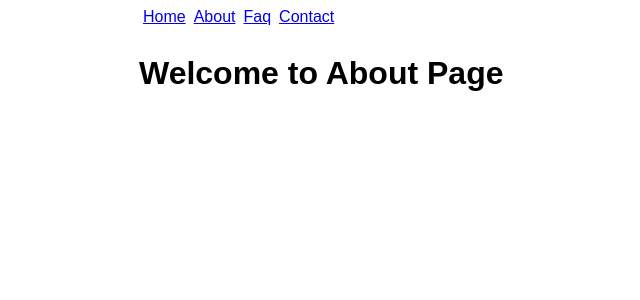
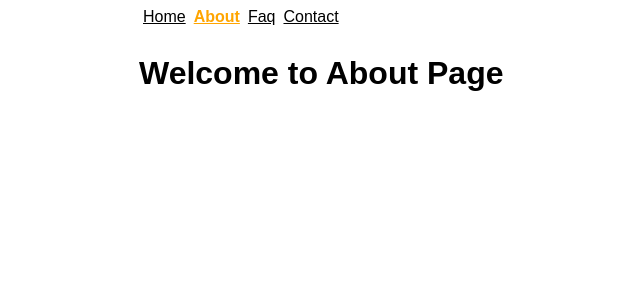
Before and after one commit to teck7/React-Static-Page-, a React (Create React App) app in the folder static/: page /about in a window 1280 px wide. Shown: the top 300 px of the page, without its empty margins (261-901 px from the left). Built offline with nearby package versions, Linux system fonts and the light colour scheme.

Commit message:
refactor Nav and add in activeClass

```diff
--- a/static/src/App.js
+++ b/static/src/App.js
@@ -2,9 +2,9 @@ import React, { Component } from 'react';
 import {
   BrowserRouter as Router,
   Route,
-  Link,
   Switch
 } from 'react-router-dom';
+import NavMenu from './components/NavMenu'
 import HomePage from './pages/HomePage';
 import AboutPage from './pages/AboutPage';
 import FaqPage from './pages/FaqPage';
@@ -15,13 +15,7 @@ class App extends Component {
     return (
       <Router>
           <main>
-              <nav>
-                  <Link to='/'>Home</Link>
-                  <Link to='/about'>About</Link>
-                  <Link to='/faq'>Faq</Link>
-                  <Link to='/contact'>Contact</Link>
-              </nav>
-
+              <NavMenu />
               <Switch>
                   <Route exact path='/' render={
                       () => (
--- /dev/null
+++ b/static/src/components/NavMenu.js
@@ -0,0 +1,11 @@
+import React from 'react';
+import { NavLink } from 'react-router-dom';
+
+export default () => (
+  <nav>
+      <NavLink exact to='/' activeClassName="selected">Home</NavLink>
+      <NavLink to='/about' activeClassName="selected">About</NavLink>
+      <NavLink to='/faq' activeClassName="selected">Faq</NavLink>
+      <NavLink to='/contact' activeClassName="selected">Contact</NavLink>
+  </nav>
+)
--- a/static/src/index.css
+++ b/static/src/index.css
@@ -12,4 +12,10 @@ main {
 nav a {
   display: inline-block;
   padding: 0.5em 0.25em;
+  color: black;
 }
+
+nav a.selected {
+  font-weight: 900;
+  color: orange;
+}
```
